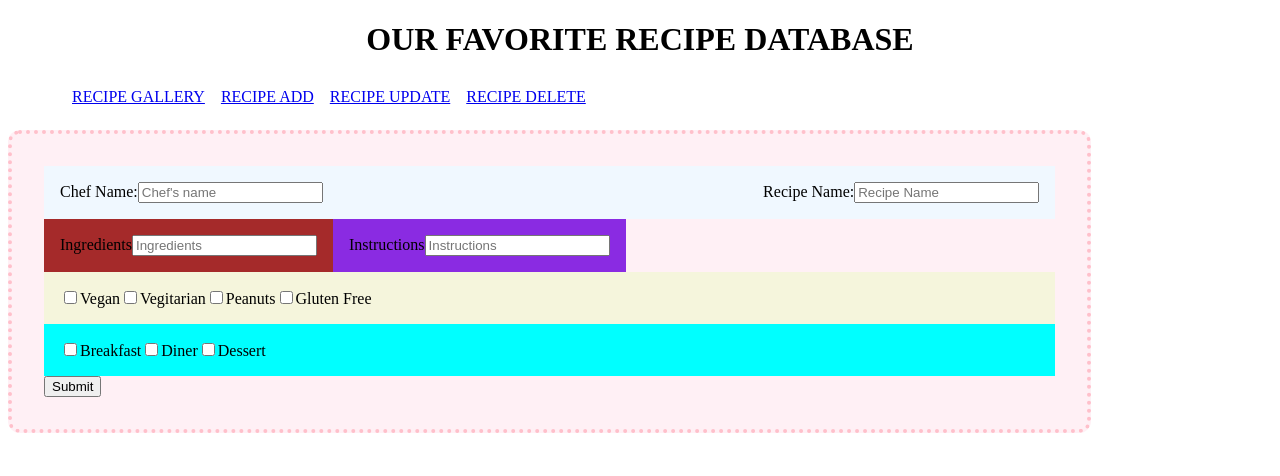
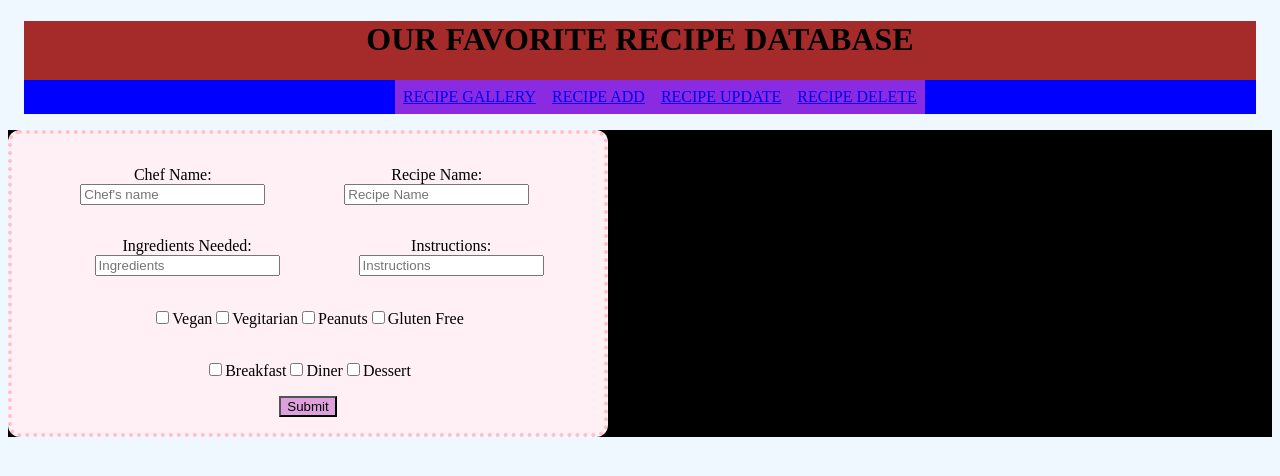
Before and after one commit to RichardFoil/Milestone2, a React (Create React App) app in the folder favorite-recipes/: page /add in a window 1280 px wide. Shown: the top 476 px of the page. Built offline with nearby package versions, Linux system fonts and the light colour scheme.

Commit message:
Added some more css components

```diff
--- a/favorite-recipes/src/App.css
+++ b/favorite-recipes/src/App.css
@@ -1,49 +1,78 @@
+/*.App for the title and any rendering*/
+.App {
+    background-color: aliceblue;
+}
+/*html is for hole body page*/
+html {
+    background-color: aliceblue;
+    justify-content: center;
+    text-align: center;
+}
+/*logo and nav bar*/
 .NavBar{
+    background-color: brown;
     margin: 1em;
     padding: auto;
 }
+/*render spot*/
+.display{
+    background-color: black;
+    text-align:  center;
+}
+/*WHOLE nav space */
 ul{
     margin: auto;
+    background-color: blue;
+    justify-content: center;
 }
+/*JUST the nav pieces*/
 li{
    display: inline-flex;
    text-align: center;
     padding: .5em;
+    background-color: blueviolet;
 }
+/*logo*/
 h1{
     justify-content: center;
     text-align: center;
 }
+/*whole form*/
 form{
-    width: 80%;
-    padding: 2em;
+    width: 35rem;
+    padding: 1em;
     background-color: lavenderblush;
     border: 4px dotted pink;
+    justify-content: center;
     border-radius: 12px;
 }
+/*meal time checkboxes*/
 .TypeOfMeal{
-    background-color: aqua;
+    display: flex;
+    padding: 1em;
+    justify-content: center;
+}
+/*Allergy checkboxes*/
+.allergies{
+    justify-content: center;
     display: flex;
     padding: 1em;
 }
-.allergies{
-    background-color: beige;
-    display: flex;
-    padding: 1em;
-}
-.instructions{
-    background-color: blueviolet;
-    display: inline-block;
-    padding: 1em;
-}
-.ingredients{
-    background-color: brown;
-    display: inline-block;
-    padding: 1em;
-}
+/*chef name and recipe name*/
 .NamePart{
-    background-color: aliceblue;
+    text-align: center;
     display: flex;
     padding: 1em;
     justify-content: space-between;
 }
+/*for instructions and ingridients*/
+.directions{
+    text-align: center;
+    display: flex;
+    padding: 1em;
+    justify-content: space-between;
+}
+/*submit button*/
+.button {
+    background-color: plum;
+}
--- a/favorite-recipes/src/recipeAdd.js
+++ b/favorite-recipes/src/recipeAdd.js
@@ -9,26 +9,26 @@ function AddRecipe() {
         <Form>
             <Row className="mb-3 NamePart">
                 <Form.Group as={Col} controlId="formGirdChefName">
-                <Form.Label>Chef Name:</Form.Label>
+                    <Form.Label>Chef Name: </Form.Label>
                     <Form.Control type="name" placeholder="Chef's name" />
                 </Form.Group>
 
                 <Form.Group as={Col} controlId="formGridRecipeName">
-                <Form.Label>Recipe Name:</Form.Label>
+                    <Form.Label>Recipe Name: </Form.Label>
                     <Form.Control type="text" placeholder="Recipe Name" />
                 </Form.Group>
             </Row>
-
+            <Row className="mb-3 directions">
                 <Form.Group className="mb-3 ingredients" controlId="formGridIngredients">
-                <Form.Label>Ingredients</Form.Label>
+                    <Form.Label>Ingredients Needed: </Form.Label>
                     <Form.Control type="text" placeholder="Ingredients" />
                 </Form.Group>
 
                 <Form.Group className="mb-3 instructions" controlId="formGridInstructions">
-                <Form.Label>Instructions</Form.Label>
-                <Form.Control  type="text" placeholder="Instructions" />
+                    <Form.Label>Instructions: </Form.Label>
+                    <Form.Control type="text" placeholder="Instructions" />
                 </Form.Group>
-
+            </Row>
             <Row className="mb-3 allergies">
                 <Form.Group className="mb-3" id="formGridCheckbox">
                     <Form.Check type="checkbox" label="Vegan" />
@@ -61,7 +61,7 @@ function AddRecipe() {
                 </Form.Group>
             </Row>
 
-            <Button variant="primary" type="submit">
+            <Button className="button" variant="primary" type="submit">
                 Submit
             </Button>
         </Form>
```
Lines whose indentation alone changed are shown as unchanged.
